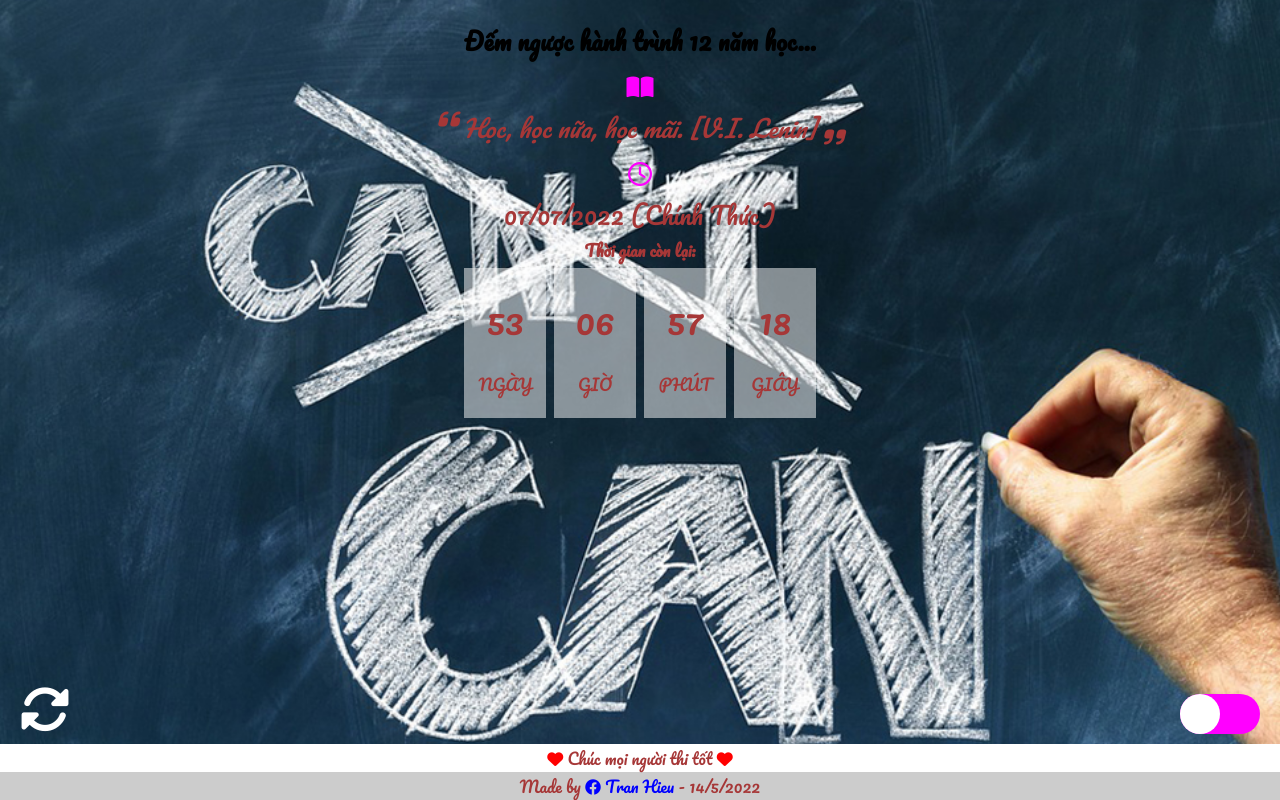
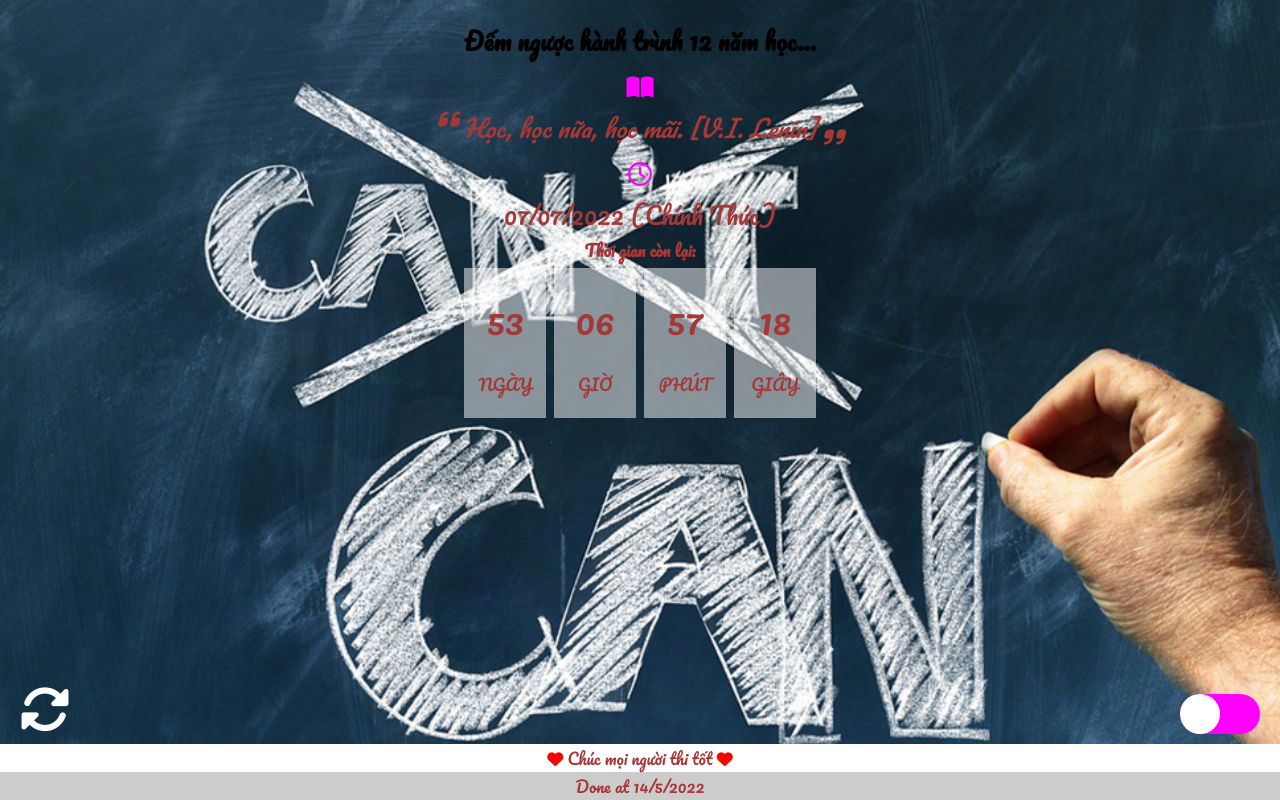
Before and after one commit to tuilahieu/demnguocngaythi, a plain HTML site: page index.html in a window 1280 px wide. Drawn offline with Linux system fonts and the light colour scheme.

Commit message:
Update index.html

```diff
--- a/index.html
+++ b/index.html
@@ -60,7 +60,7 @@
         <footer>
             <p><i class="fa-solid fa-heart"></i> Chúc mọi người thi tốt <i class="fa-solid fa-heart"></i></p>
             <div class="footer-bottom">
-                <p>Made by <a target="_blank" href="https://www.facebook.com/321ye/"><i class="fa-brands fa-facebook"></i> Tran Hieu</a> - 14/5/2022 </p>
+                <p>Done at 14/5/2022 </p>
             </div>
         </footer>
 
```
